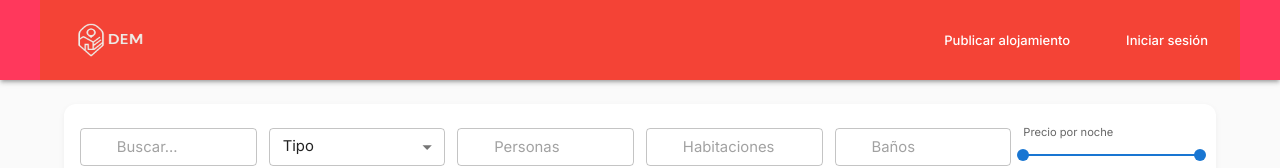
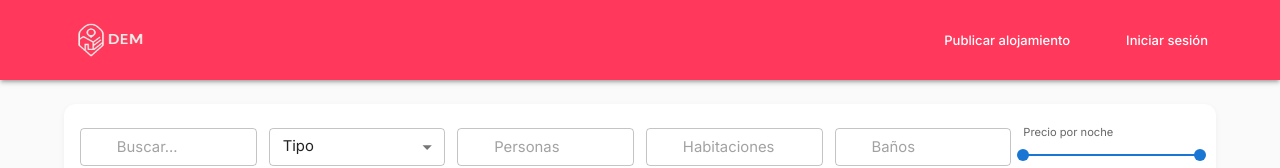
Before and after one commit to ProyectoDEM/DEMFrontend, a React (Vite) app: page / in a window 1280 px wide. Shown: the top 168 px of the page. Built offline with nearby package versions, Linux system fonts and the light colour scheme; no server answers; some icons are missing.

Commit message:
Cambio navigation bar

```diff
--- a/src/Components/NavigationBar.jsx
+++ b/src/Components/NavigationBar.jsx
@@ -115,8 +115,8 @@
 
         sx={{ width: "100%", top: 0, left: 0, zIndex: 1300, backgroundColor: "#ff385c", color: "white !important"}}
 >
-        <Container maxWidth="lg" sx={{backgroundColor: "#f44336 !important"}}>
-          <Toolbar style={{backgroundColor: "#f44336 !important"}} disableGutters sx={{ justifyContent: "space-between" }}>
+        <Container maxWidth="lg" sx={{backgroundColor: "#ff385c !important"}}>
+          <Toolbar style={{backgroundColor: "#ff385c !important"}} disableGutters sx={{ justifyContent: "space-between" }}>
             <Box
               onClick={() => navigate("/")}
               sx={{ display: "flex", alignItems: "center", cursor: "pointer" }}
```
